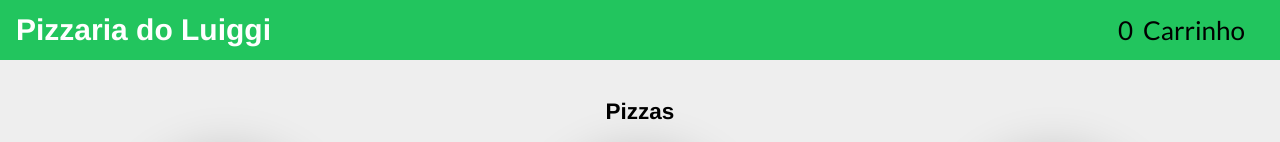
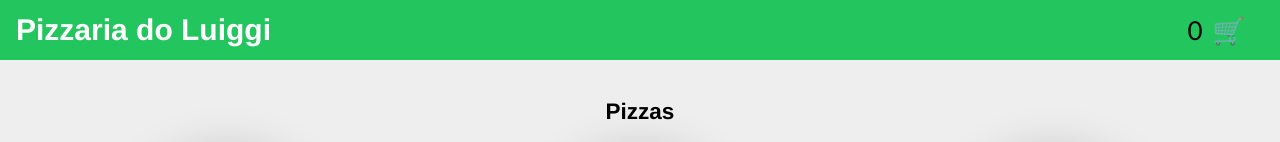
Before and after one commit to dezoliveira/pizzariaJS, a plain HTML site: page index.html in a window 1280 px wide. Shown: the top 142 px of the page. Drawn offline with Linux system fonts and the light colour scheme; a web font is replaced by a local one.

Commit message:
Cart emoji

```diff
--- a/index.html
+++ b/index.html
@@ -44,7 +44,7 @@
   <!-- .menu-openner aparecera no modo mobile -->
   <header>
     <h1>Pizzaria do Luiggi</h1>
-    <div class="menu-openner"><span>0</span>Carrinho</div>
+    <div class="menu-openner"><span>0</span>🛒</div>
   </header>
   <!-- .menu-openner aparecera no modo mobile -->
 
```
